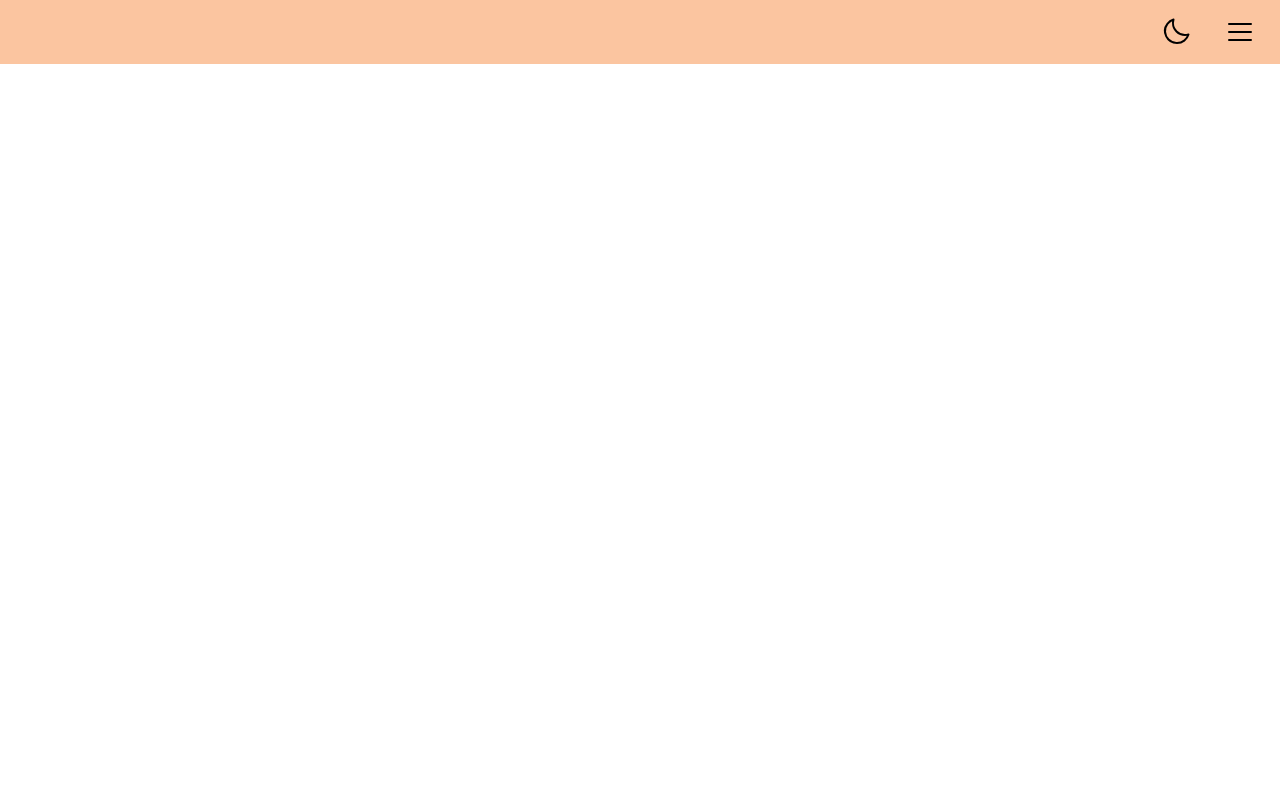
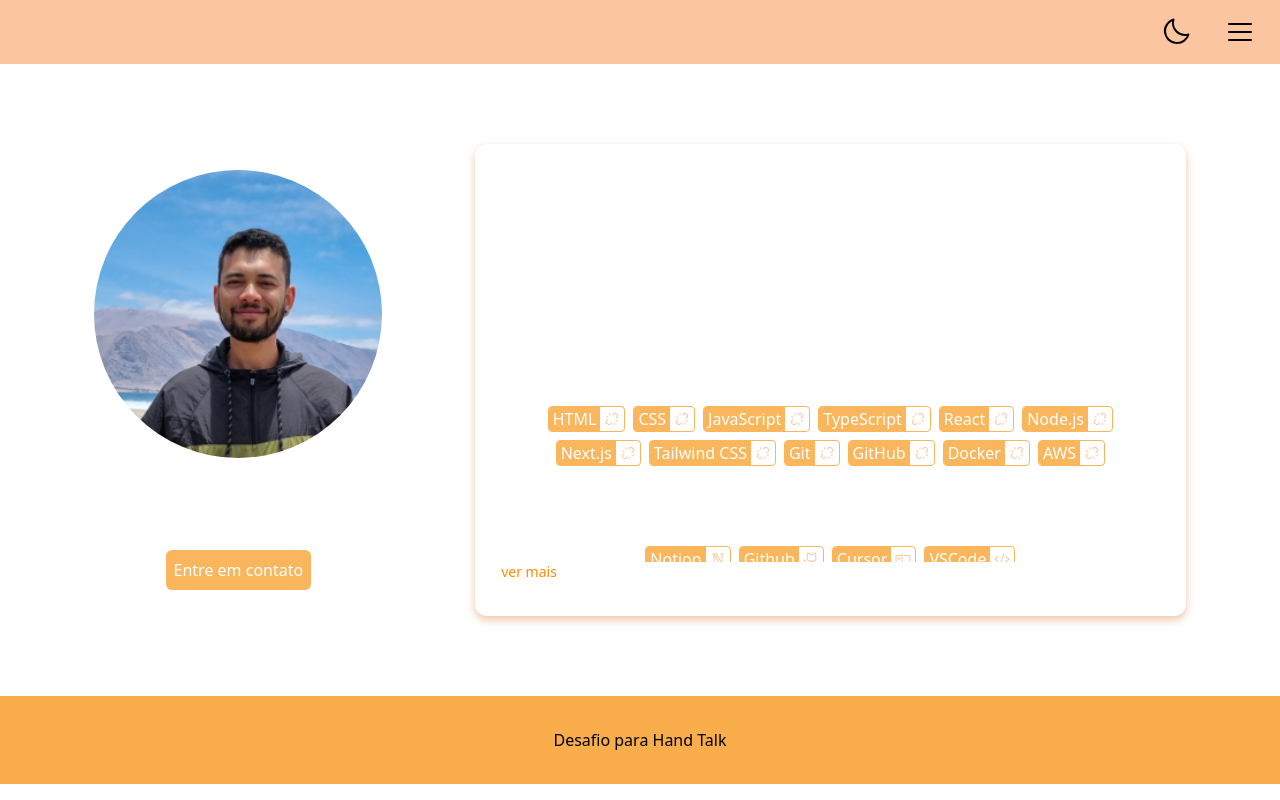
Before and after one commit to erikwtg/data_extraction_plugin, a React (Vite) app in the folder page/: page / in a window 1280 px wide. Shown: the top 800 px of the page. Built offline with nearby package versions, Linux system fonts and the light colour scheme.

Commit message:
Adicionado Hero, e os componentes necessários, Card, Botao, Breadcumbs, que serão reutilizados nos demais componentes.

```diff
--- /dev/null
+++ b/page/src/components/Breadcumbs.tsx
@@ -0,0 +1,38 @@
+import React, { JSX } from 'react'
+import { LinkBreak } from '@phosphor-icons/react'
+
+type Item = {
+  label: string
+  href?: string
+  icon?: React.ComponentType<{ size?: number }>
+}
+
+interface IBreadcumbsProps {
+  items: Item[]
+}
+
+export function Breadcumbs({ items }: IBreadcumbsProps): JSX.Element {
+  return (
+    <div className='flex flex-wrap justify-center items-center gap-2'>
+      { items.map((item, index) => (
+        <div className='flex items-center rounded-sm border transition-colors border-brand-color-secundary-light/90 hover:border-brand-color-secundary-dark overflow-hidden' key={index}>
+          { item.href ? (
+            <a className='text-xxxs dark:text-white px-1 transition-colors bg-brand-color-secundary-light/90 hover:bg-brand-color-secundary-dart' href={item.href} aria-label={`Link sobre ${item.label}`}>
+              {item.label}
+            </a>
+          ) : (
+            <span className='text-xxxs dark:text-white px-1 transition-colors bg-brand-color-secundary-light/90 hover:bg-brand-color-secundary-dark cursor-default'>
+              {item.label}
+            </span>
+          )}
+
+          { index !== items.length && (
+            <span className='text-brand-color-secundary-lightest px-1 cursor-default'>
+              {item.icon ? <item.icon /> : <LinkBreak />}
+            </span>
+          )}
+        </div>
+      ))}
+    </div>
+  )
+}
--- /dev/null
+++ b/page/src/components/Button.tsx
@@ -0,0 +1,13 @@
+import { JSX } from 'react'
+
+interface IButtonProps {
+  children: React.ReactNode
+  onClick?: () => void
+  className?: string
+}
+
+export function Button({ children, onClick, className = '' }: IButtonProps): JSX.Element {
+  return (
+    <button className={`bg-brand-color-secundary-light/90 transition-colors hover:bg-brand-color-secundary-dark dark:text-white p-2 rounded-md cursor-pointer ${className}`} onClick={onClick}>{children}</button>
+  )
+}
--- /dev/null
+++ b/page/src/components/Card.tsx
@@ -0,0 +1,28 @@
+import { ReactNode, useState, JSX } from 'react'
+import { useThemeContextProviderContext } from '../context/ThemeContext'
+
+interface ICardProps {
+  children: ReactNode
+  className?: string
+  expansible?: boolean
+}
+
+export function Card({ children, className, expansible = false }: ICardProps): JSX.Element {
+  const [expanded, setExpanded] = useState<boolean>(false)
+  const { acessibilityMode } = useThemeContextProviderContext()
+
+  return (
+    <div className={`flex flex-col items-center justify-center py-8 px-6 rounded-xl border-2 border-transparent transition-color hover:border-brand-color-secundary-dark/10 shadow-level-1 shadow-brand-color-secundary-dark/35 ${className}`}>
+      <div className={`${expansible ? 'overflow-hidden transition-all duration-300' : 'max-h-full'} ${expanded ? 'max-h-full' : 'max-h-96 py-2'}`}>
+        { children }
+      </div>
+      {
+        expansible && (
+          <button className={`w-full text-sm text-brand-color-secundary-medium text-start cursor-pointer ${ acessibilityMode ? 'focus:outline-none focus:ring-2 focus:accent-accessibility-color-main focus:ring-offset-2' : '' }`} onClick={() => setExpanded(!expanded)}>
+            { expanded ? 'ver menos' : 'ver mais' }
+          </button>
+        )
+      }
+    </div>
+  )
+}
--- /dev/null
+++ b/page/src/components/Hero.tsx
@@ -0,0 +1,103 @@
+import { JSX } from 'react'
+import { Card } from './Card'
+import { Button } from './Button'
+
+import {
+  GithubLogo,
+  Textbox,
+  Code,
+  NotionLogo,
+  Icon,
+} from '@phosphor-icons/react'
+import { useThemeContextProviderContext } from '../context/ThemeContext'
+import { Breadcumbs } from './Breadcumbs'
+
+type Item = {
+  label: string
+  href?: string
+  icon?: Icon
+}
+
+const itemsHabilities: Item[] = [
+  { label: 'HTML', },
+  { label: 'CSS', },
+  { label: 'JavaScript', },
+  { label: 'TypeScript', },
+  { label: 'React', },
+  { label: 'Node.js', },
+  { label: 'Next.js', },
+  { label: 'Tailwind CSS', },
+  { label: 'Git', },
+  { label: 'GitHub', },
+  { label: 'Docker', },
+  { label: 'AWS', },
+]
+
+const itemsTool: Item[] = [
+  { label: 'Notion', href: '/', icon: NotionLogo, },
+  { label: 'Github', href: '/', icon: GithubLogo, },
+  { label: 'Cursor', href: '/', icon: Textbox, },
+  { label: 'VSCode', href: '/', icon: Code, },
+]
+
+const itemsMethod: Item[] = [
+  { label: 'Scrum', }
+]
+
+const itemsDatabase: Item[] = [
+  { label: 'MySQL', }
+]
+
+export function Hero(): JSX.Element {
+  const { acessibilityMode } = useThemeContextProviderContext()
+
+  return (
+    <div className='flex items-center justify-center h-content'>
+      <div className='flex flex-col md:flex-row items-center justify-around max-h-min gap-y-20 lg:gap-y-0'>
+        <div className='flex flex-col items-center justify-center gap-10'>
+          <div className='flex flex-col items-center justify-center gap-5'>
+            <img src="src/assets/avatar.png" alt="Imagem de Erik W T Gonçalves" className='w-52 md:w-72 h-52 md:h-72 rounded-full' loading='lazy'/>
+            <h1 className='text-2xl font-bold'>Erik W T Gonçalves</h1>
+          </div>
+          <Button className={`${ acessibilityMode ? 'focus:outline-none focus:ring-2 focus:ring-blue-500 focus:ring-offset-2' : '' }`}>Entre em contato</Button>
+        </div>
+
+        <div className='lg:max-w-3/5'>
+          <Card expansible>
+            <div className='flex flex-col items-center justify-center gap-y-14'>
+              <div className='flex flex-col items-center justify-center gap-y-6'>
+                <h2 className='text-xl font-extrabold'>Sobre mim</h2>
+                <p className='font-normal'>
+                  Eu sou um desenvolvedor de software crio soluções inovadoras e eficientes. Estou sempre buscando novos desafios e
+                  oportunidades para aprimorar minhas habilidades e contribuir para o sucesso de projetos.
+                </p>
+              </div>
+
+              <div className='flex flex-col items-center justify-center gap-y-10'>
+                <div className='flex flex-col items-center justify-center gap-4'>
+                  <p className='whitespace-nowrap'>Habilidades:</p>
+                  <Breadcumbs items={itemsHabilities} />
+                </div>
+
+                <div className='flex flex-col items-center justify-center gap-4'>
+                  <p className='whitespace-nowrap'>Ferramentas:</p>
+                  <Breadcumbs items={itemsTool} />
+                </div>
+
+                <div className='flex flex-col items-center justify-center gap-4'>
+                  <p className='whitespace-nowrap'>Metodologia:</p>
+                  <Breadcumbs items={itemsMethod} />
+                </div>
+
+                <div className='flex flex-col items-center justify-center gap-4'>
+                  <p className='whitespace-nowrap'>Banco de dados:</p>
+                  <Breadcumbs items={itemsDatabase} />
+                </div>
+              </div>
+            </div>
+          </Card>
+        </div>
+      </div>
+    </div>
+  )
+}
--- a/page/src/context/ThemeContext.tsx
+++ b/page/src/context/ThemeContext.tsx
@@ -12,7 +12,7 @@ export const ThemeContextProviderContext = createContext<IThemeContextProviderCo
   theme: 'light',
   toggleTheme: () => {},
   numberOfClicksInThemeButton: 0,
-  acessibilityMode: true,
+  acessibilityMode: false,
   toggleAcessibilityMode: () => {},
 })
 
--- a/page/src/pages/App.tsx
+++ b/page/src/pages/App.tsx
@@ -1,6 +1,7 @@
 import { JSX } from 'react'
 import { Layout } from '../components/Layout'
 import { Navbar } from '../components/Navbar'
+import { Hero } from '../components/Hero'
 import { Footer } from '../components/Footer'
 
 function App(): JSX.Element {
@@ -10,8 +11,8 @@ function App(): JSX.Element {
         <Navbar />
       </header>
       <Layout>
-        <main>
-          <h1 className='dark:text-neutral-color-low-main min-h-screen'>Data Extraction Plugin</h1>
+        <main className=' text-white dark:text-neutral-color-low-main bg-white dark:bg-neutral-color-low-dark flex flex-col gap-y-20 py-20'>
+          <Hero />
         </main>
       </Layout>
       <Footer />
```
Also changed, not shown: page/src/assets/avatar.png (added).
